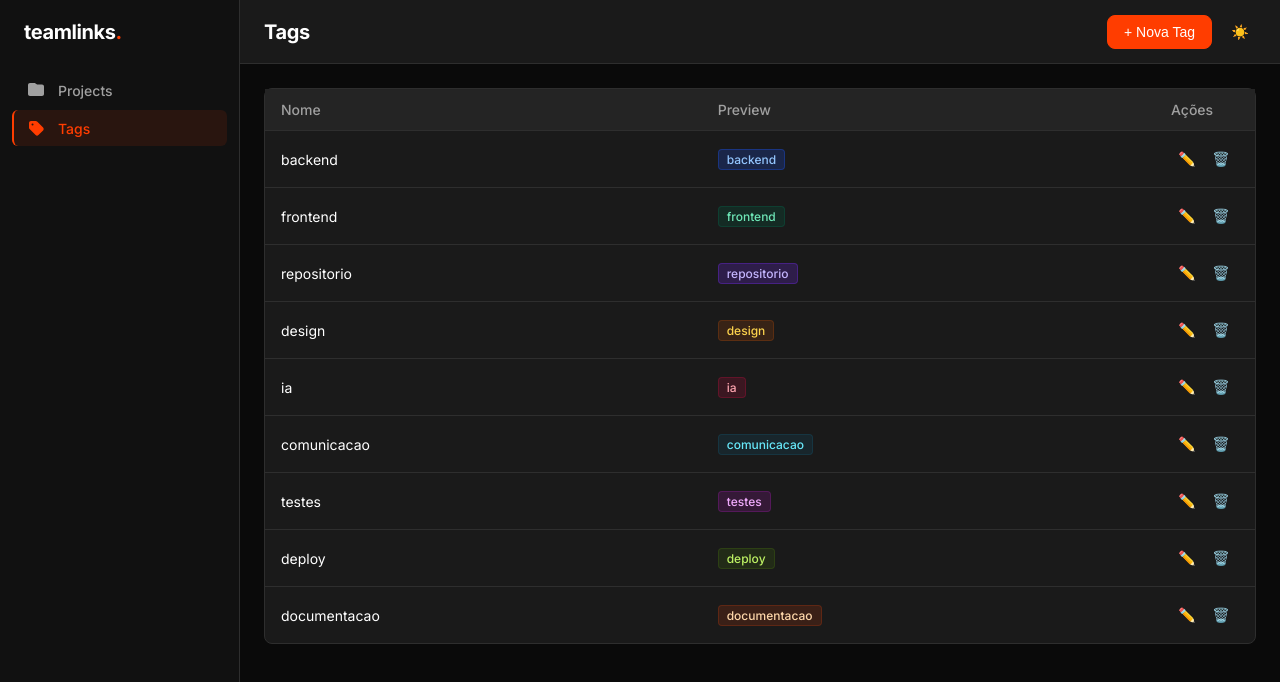
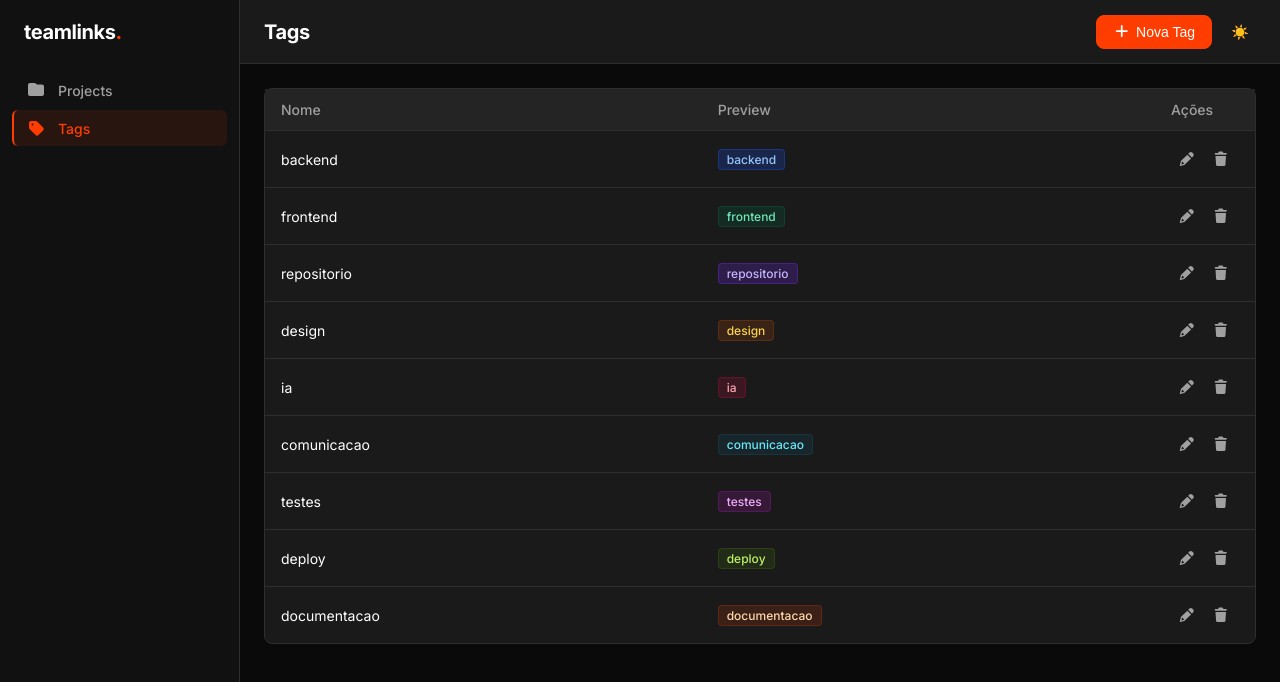
Before and after one commit to buritizinhw/TeamLinks-frontend, an Angular app in the folder team-links-frontend/: page /tags in a window 1280 px wide. Shown: the top 682 px of the page. Built offline with nearby package versions, Linux system fonts and the light colour scheme.

Commit message:
feat: integrate Font Awesome icons in tag modal and tags page for improved UI

```diff
--- a/team-links-frontend/src/app/components/tag-modal/tag-modal.component.ts
+++ b/team-links-frontend/src/app/components/tag-modal/tag-modal.component.ts
@@ -1,11 +1,13 @@
 import { Component, Input, Output, EventEmitter, OnChanges } from '@angular/core';
 import { FormsModule } from '@angular/forms';
+import { FontAwesomeModule } from '@fortawesome/angular-fontawesome';
+import { faSave, faTimes } from '@fortawesome/free-solid-svg-icons';
 import { Tag } from '../../models/types';
 
 @Component({
   selector: 'app-tag-modal',
   standalone: true,
-  imports: [FormsModule],
+  imports: [FormsModule, FontAwesomeModule],
   template: `
     @if (open) {
       <div class="modal-overlay" (click)="close()">
@@ -31,10 +33,10 @@ import { Tag } from '../../models/types';
 
             <div class="modal-footer">
               <button type="button" class="btn btn-secondary" (click)="close()">
-                Cancelar
+                <fa-icon [icon]="faTimes"></fa-icon> Cancelar
               </button>
               <button type="submit" class="btn btn-primary">
-                Salvar
+                <fa-icon [icon]="faSave"></fa-icon> Salvar
               </button>
             </div>
           </form>
@@ -50,6 +52,9 @@ export class TagModalComponent implements OnChanges {
   @Output() openChange = new EventEmitter<boolean>();
   @Output() save = new EventEmitter<{ name: string }>();
 
+  faSave = faSave;
+  faTimes = faTimes;
+
   name = '';
 
   ngOnChanges() {
--- a/team-links-frontend/src/app/pages/tags/tags.component.html
+++ b/team-links-frontend/src/app/pages/tags/tags.component.html
@@ -1,6 +1,6 @@
 <app-page-header title="Tags">
   <button action class="btn btn-primary" (click)="openCreate()">
-    + Nova Tag
+    <fa-icon [icon]="faPlus"></fa-icon> Nova Tag
   </button>
 </app-page-header>
 
@@ -25,10 +25,10 @@
               <td>
                 <div class="row-actions">
                   <button class="btn btn-ghost btn-icon" (click)="openEdit(tag)" title="Editar">
-                    ✏️
+                    <fa-icon [icon]="faPencil"></fa-icon>
                   </button>
                   <button class="btn btn-ghost btn-icon danger" (click)="openDelete(tag)" title="Excluir">
-                    🗑️
+                    <fa-icon [icon]="faTrash"></fa-icon>
                   </button>
                 </div>
               </td>
@@ -40,7 +40,7 @@
       <div class="empty-state">
         <p>Nenhuma tag cadastrada.</p>
         <button class="btn btn-secondary" (click)="openCreate()">
-          + Criar primeira tag
+          <fa-icon [icon]="faPlus"></fa-icon> Criar primeira tag
         </button>
       </div>
     }
--- a/team-links-frontend/src/app/pages/tags/tags.component.ts
+++ b/team-links-frontend/src/app/pages/tags/tags.component.ts
@@ -1,4 +1,6 @@
 import { Component, OnInit } from '@angular/core';
+import { FontAwesomeModule } from '@fortawesome/angular-fontawesome';
+import { faPlus, faPencil, faTrash } from '@fortawesome/free-solid-svg-icons';
 import { Tag } from '../../models/types';
 import { DataService } from '../../services/data.service';
 import { ToastService } from '../../services/toast.service';
@@ -11,6 +13,7 @@ import { ConfirmDeleteDialogComponent } from '../../components/confirm-delete-di
   selector: 'app-tags',
   standalone: true,
   imports: [
+    FontAwesomeModule,
     PageHeaderComponent,
     TagBadgeComponent,
     TagModalComponent,
@@ -21,6 +24,10 @@ import { ConfirmDeleteDialogComponent } from '../../components/confirm-delete-di
 })
 export class TagsComponent implements OnInit {
   tags: Tag[] = [];
+
+  faPlus = faPlus;
+  faPencil = faPencil;
+  faTrash = faTrash;
 
   modalOpen = false;
   editingTag: Tag | null = null;
```
